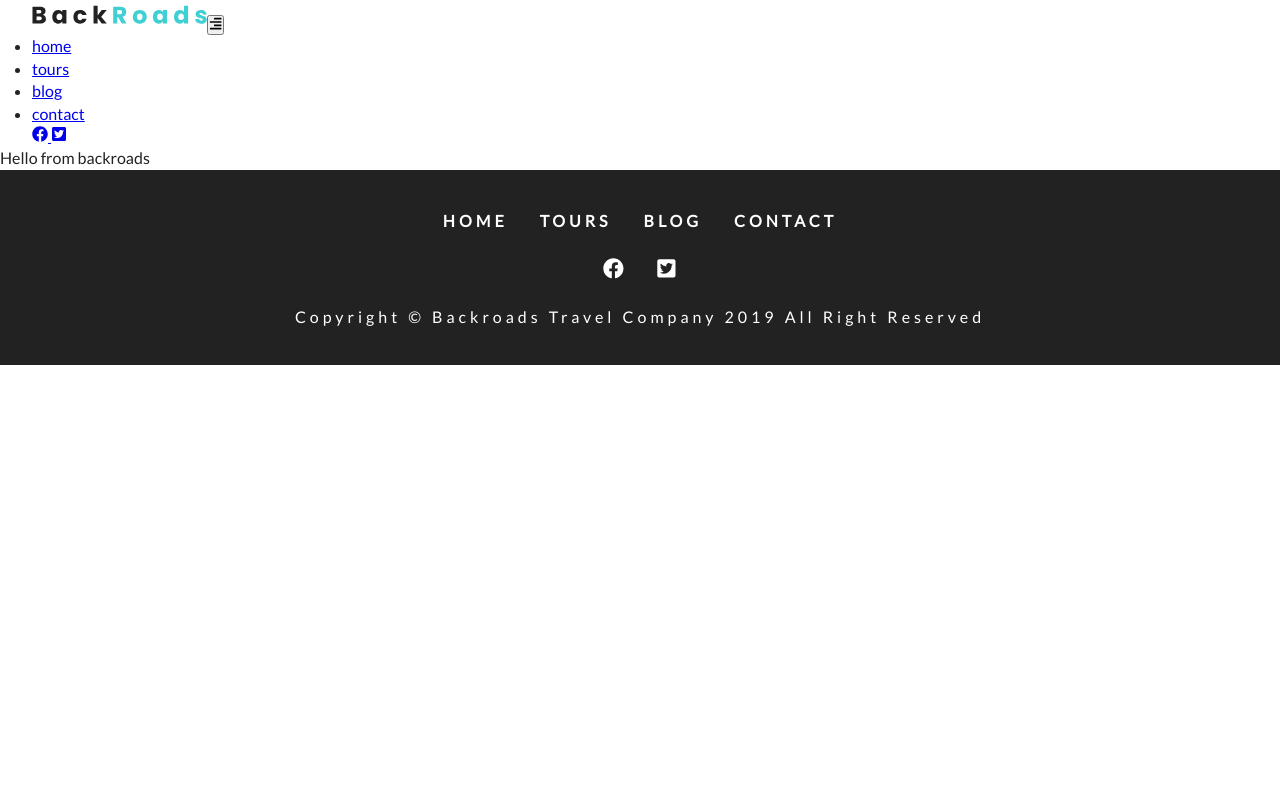
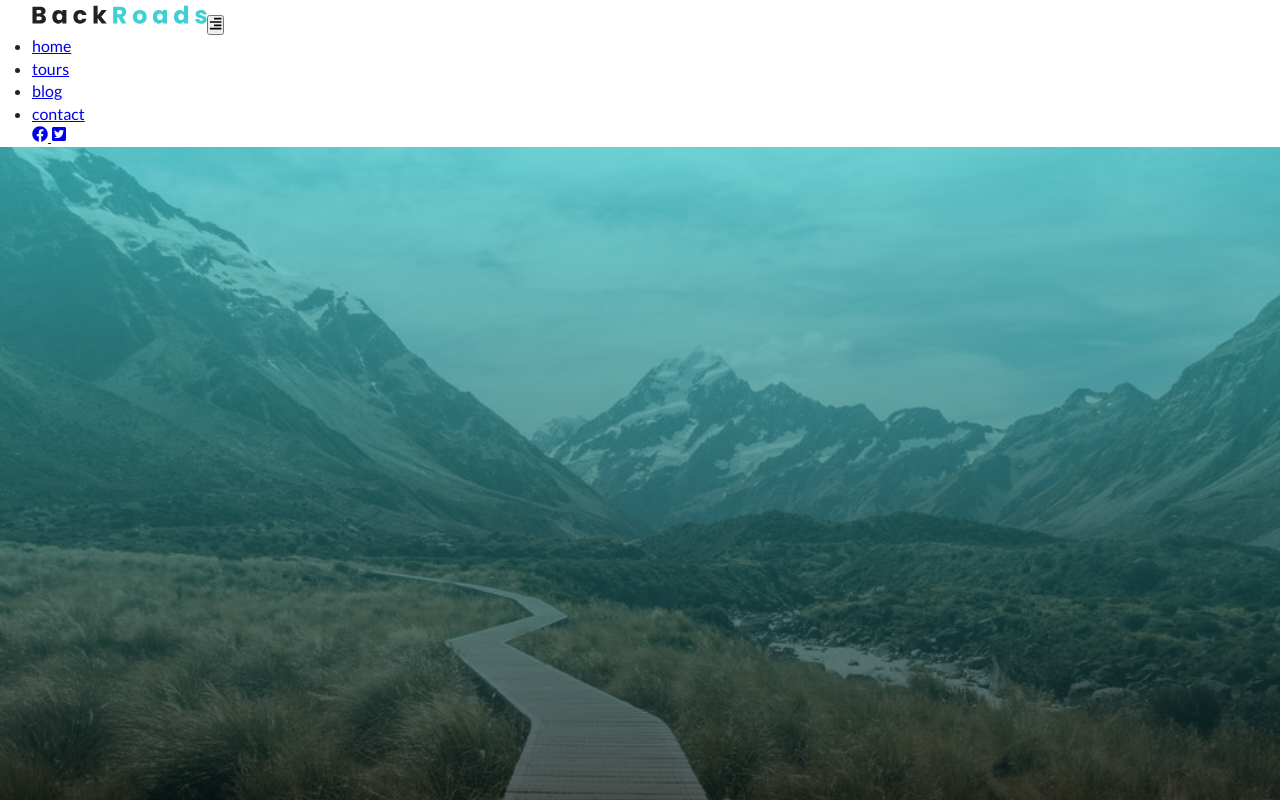
Before and after one commit to horaleon1/backroads, a Gatsby app: page / in a window 1280 px wide. Shown: the top 800 px of the page. Built offline with nearby package versions, Linux system fonts and the light colour scheme.

Commit message:
"added Simple"

```diff
--- /dev/null
+++ b/src/components/Simple.js
@@ -0,0 +1,11 @@
+import React from 'react'
+
+const Simple = ( {children} ) => {
+  return (
+    <header className="defaultHero">
+      {children}
+    </header>
+  )
+}
+
+export default Simple
--- a/src/pages/index.js
+++ b/src/pages/index.js
@@ -1,16 +1,13 @@
 import React from "react";
 // import { Link } from "gatsby";
 import Layout from '../components/Layout';
+import Simple from '../components/Simple';
 
 
 export default () => (
 
   <Layout>
-     {/* <Link to="/blog/">blog page </Link> */}
-     <div>
-       Hello from backroads
-     </div>
-
+    <Simple />
   </Layout>
 
 )
```
